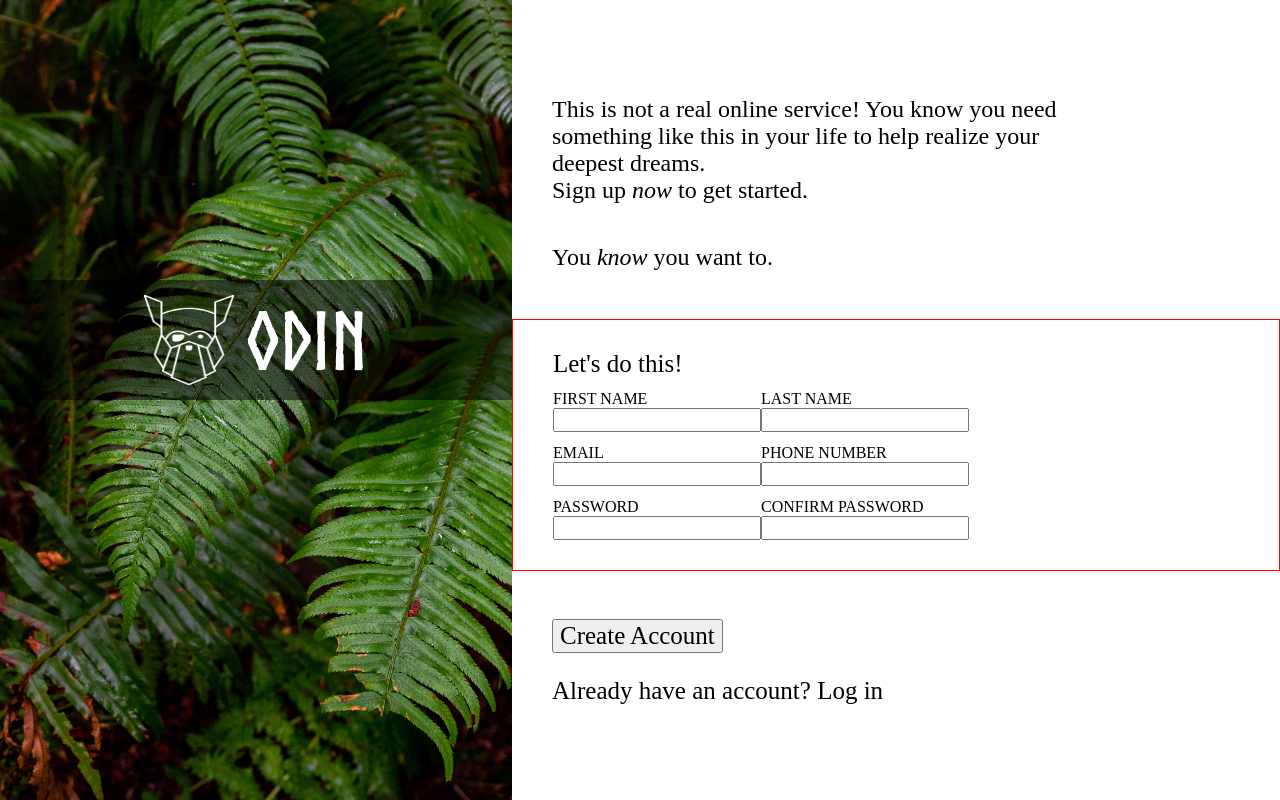
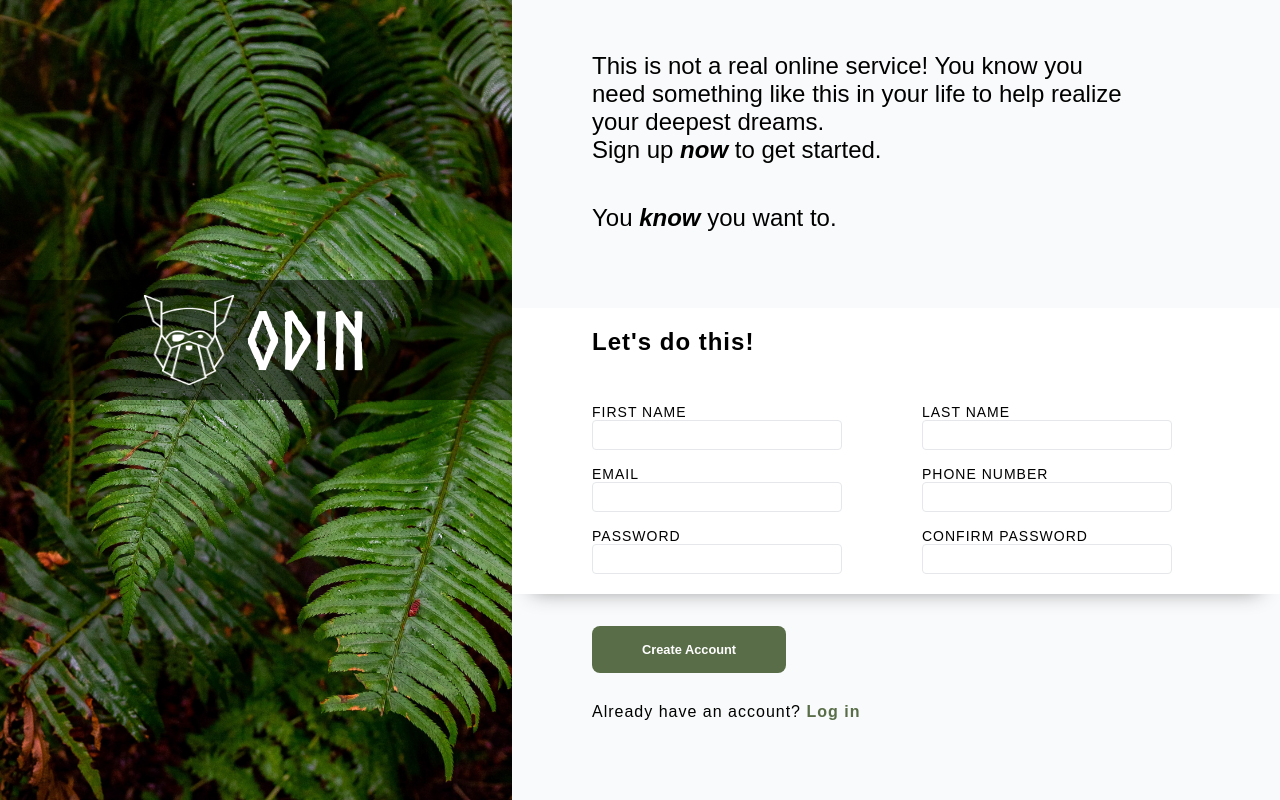
Before and after one commit to laere/Sign-up-Form, a plain HTML site: page index.html in a window 1280 px wide. Drawn offline with Linux system fonts and the light colour scheme.

Commit message:
Realized the button element needs to be INSIDE the FORM element in order for the default validation to work, rearranged some elements in the HTML to get that to work and re did some CSS to compensate for the changes. Looks good overall, might implement javascript validation tomorrow

```diff
--- a/index.html
+++ b/index.html
@@ -25,53 +25,52 @@
                 <div>This is not a real online service! You know you need something
                     like this in your life to help realize your deepest dreams.
                 </div>
-                <div>Sign up <em>now</em> to get started.</div>
-                <div class="tagline">You <em>know</em> you want to.</div>
+                <div>Sign up <em><strong>now</strong></em> to get started.</div>
+                <div class="tagline">You <em><strong>know</strong></em> you want to.</div>
             </div>
 
+            <form>
                 <div class="form-container">
                     <div class="form-tagline">Let's do this!</div>
-                <form>
+                    <div class="fieldset-container">
                         <fieldset>
-                        <div>
+                            <div class="form-input">
                                 <label for="first_name">FIRST NAME</label>
-                            <input type="text" id="first_name" name="first_name" />
+                                <input type="text" id="first_name" name="first_name" required>
                             </div>
-                        <div>
+                            <div class="form-input">
                                 <label for="email">EMAIL</label>
-                            <input type="text" id="email" name="email" />
+                                <input type="email" id="email" name="email" required>
                             </div>
-                        <div>
+                            <div class="form-input">
                                 <label for="password">PASSWORD</label>
-                            <input type="text" id="password" name="password" />
+                                <input type="password" id="password" name="password" required>
                             </div>
                         </fieldset>
                         <fieldset>
-                        <div>
+                            <div class="form-input">
                                 <label for="last_name">LAST NAME</label>
-                            <input type="text" id="last_name" name="last_name" />
+                                <input type="text" id="last_name" name="last_name" required>
                             </div>
-                        <div>
+                            <div class="form-input">
                                 <label for="tele">PHONE NUMBER</label>
-                            <input type="text" id="tele" name="tele" />
+                                <input type="number" id="tele" name="tele" required>
                             </div>
-                        <div>
+                            <div class="form-input">
                                 <label for="password">CONFIRM PASSWORD</label>
-                            <input type="text" id="password" name="password" />
+                                <input type="password" id="password" name="password" required>
                             </div>
                         </fieldset>
+                    </div>
+                </div>
+                <div class="create-account-container">
+                    <button type="submit" class="create-account-btn">Create Account</button>
+                    <div class="create-account-txt">Already have an account? <a href="#">Log in</a></div>
+                </div>
             </form>
-            </div>
-
-            <div class="create-account-container">
-                <button class="create-account-btn">Create Account</button>
-                <div class="create-account-txt">Already have an account? <a>Log in</a></div>
-            </div>
 
         </div>
-
     </div>
-
 </body>
-
+<script src="script.js"></script>
 </html>
--- a/style.css
+++ b/style.css
@@ -3,7 +3,7 @@ html, body {
     margin: 0;
     padding: 0;
     overflow: hidden;
-    font-size: 1.25rem;
+    font-family:'Arial'
 }
 
 *, *:before, *:after {
@@ -25,7 +25,7 @@ textarea {
 }
 
 :root {
-    --marg-left: 40px;
+    --marg-left: 80px;
 }
 
 @font-face {
@@ -75,8 +75,7 @@ textarea {
 
 #right-content {
     flex: 1 1 60%;
-    border-color: f9fafb;
-
+    background-color: #f9fafb;
     display: flex;
     flex-direction: column;
     justify-content: center;
@@ -84,7 +83,7 @@ textarea {
 }
 
 .right-content-txt-container {
-    font-size: 1.2rem;
+    font-size: 24px;
     width: 70%;
     margin-left: var(--marg-left);
 }
@@ -95,31 +94,71 @@ textarea {
 
 .form-container {
     background-color: #fff;
-    border: 1px solid red;
-    padding: 30px 0;
+    display: flex;
+    flex-direction: column;
+    padding: 20px 0;
+    box-shadow: 0px 17px 20px -20px rgba(0,0,0,0.45);
 }
 
 
 form {
-    font-size: 0.8rem;
+    font-size: 14px;
+    display: flex;
+    flex-direction: column;
+    padding: 28px 0;
+    letter-spacing: 1px;
+}
+
+
+.form-tagline {
+    margin-bottom: 32px;
+    font-size:24px;
+    font-weight: 700;
+    margin-left: var(--marg-left);
+}
+
+.fieldset-container {
     display: flex;
     margin-left: var(--marg-left);
 }
 
-form div {
-    display: flex;
-    flex-direction: column;
-    margin-top: 12px;
-}
-
-.form-tagline {
-    margin-left: var(--marg-left);
-}
-
 .create-account-container {
+    margin-top: 32px;
     margin-left: var(--marg-left);
 }
 
 .create-account-btn {
-    margin-bottom: 24px;
+    margin-bottom: 30px;
+    border-radius: 8px;
+    border: none;
+    font-weight: 700;
+    font-size: 0.8rem;
+    padding: 16px 50px;
+    background-color: #596D48;
+    color: #fff;
 }
+
+.create-account-txt {
+    font-size: 16px;
+    font-weight: 500;
+}
+
+.form-input {
+   display: flex;
+   flex-direction: column;
+   margin-right: 80px;
+   margin-top: 16px;
+}
+
+a {
+    color:#596D48;
+    font-weight: 700;
+    text-decoration: none;
+}
+
+input {
+    border: 1px solid #E5E7EB;
+    width: 250px;
+    height: 30px;
+    border-radius: 4px;
+}
```
Also changed, not shown: script.js (added). Lines whose indentation alone changed are shown as unchanged.
